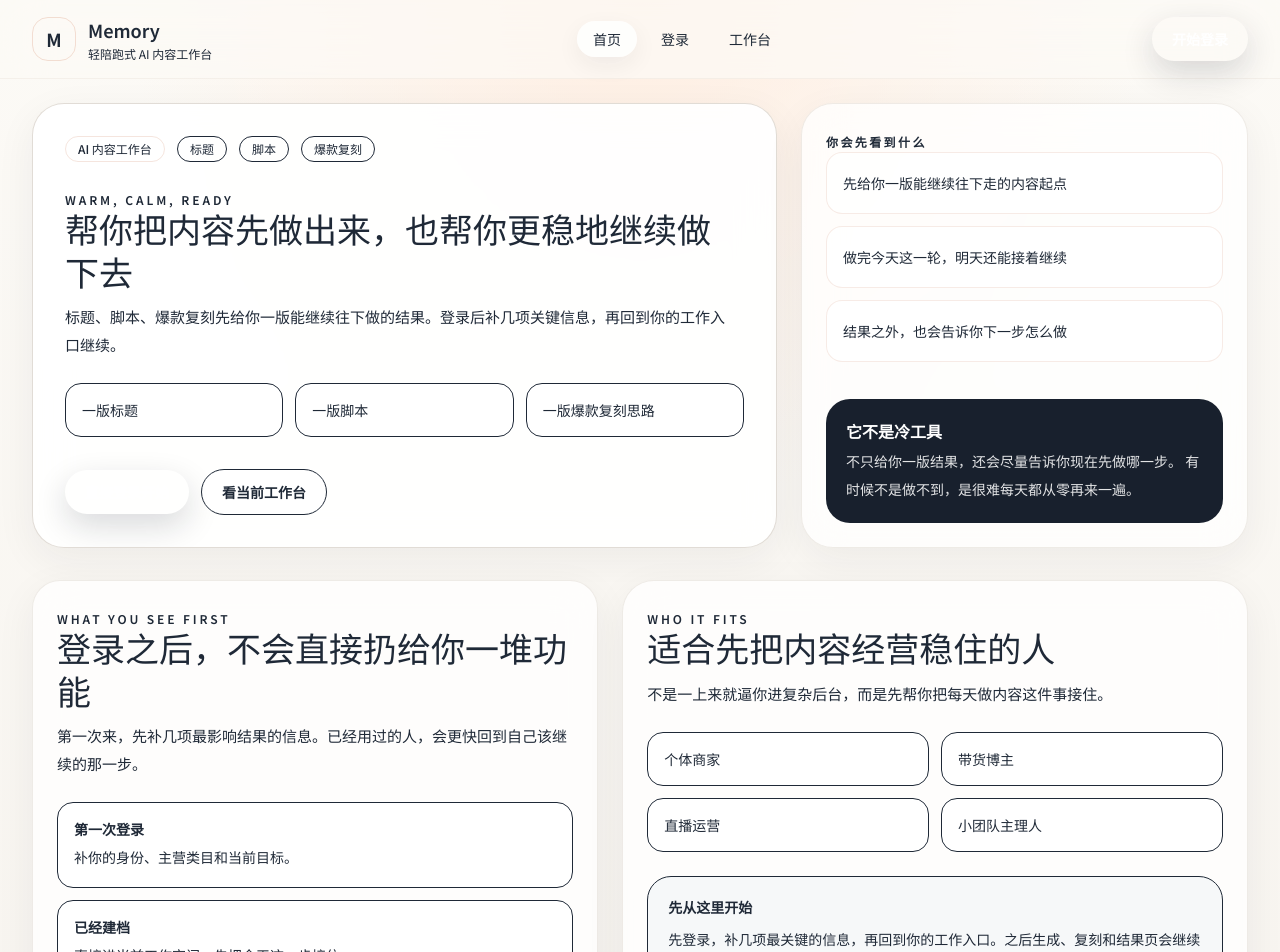
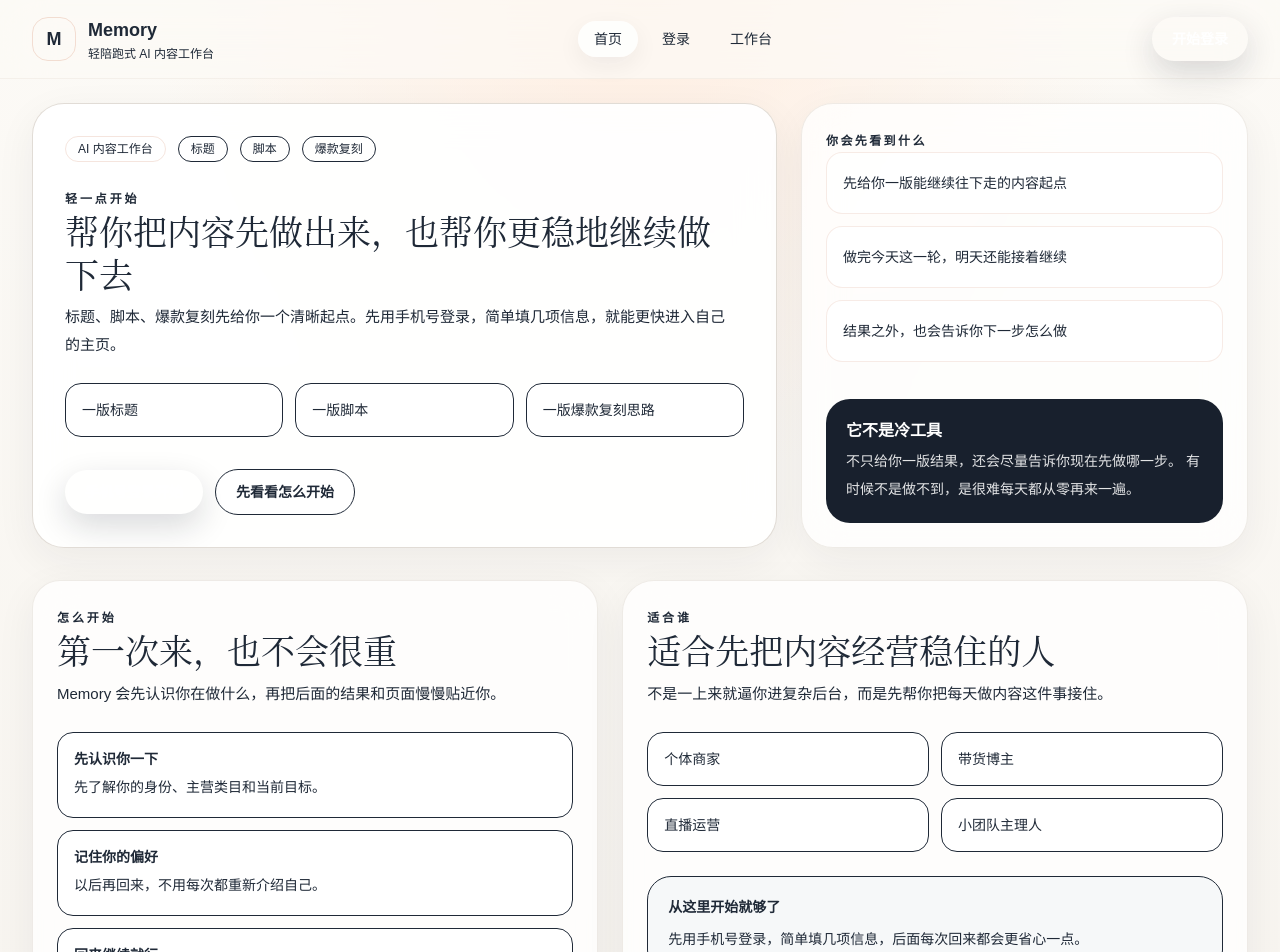
Before and after one commit to zyycjjj/my_lovers_zone_fe, a Next.js app: page / in a window 1280 px wide. Shown: the top 952 px of the page. Built offline with nearby package versions, Linux system fonts and the light colour scheme.

Commit message:
收口第一阶段前端页面文案与体验

```diff
--- a/app/components/site-header.tsx
+++ b/app/components/site-header.tsx
@@ -59,7 +59,7 @@
           {session?.sessionToken ? (
             <>
               <span className="hidden text-xs text-[--text-soft] sm:inline">
-                已连接第一阶段会话
+                已登录
               </span>
               <button
                 className="rounded-full border border-[--border-soft] px-4 py-2 text-sm font-medium text-[--text-soft] hover:bg-white/70"
--- a/app/globals.css
+++ b/app/globals.css
@@ -20,8 +20,8 @@
 @theme inline {
   --color-background: var(--background);
   --color-foreground: var(--text-strong);
-  --font-sans: var(--font-noto-sans-sc);
-  --font-heading: var(--font-noto-serif-sc);
+  --font-sans: "PingFang SC", "Hiragino Sans GB", "Source Han Sans SC", sans-serif;
+  --font-heading: "Songti SC", "Noto Serif CJK SC", "Source Han Serif SC", serif;
 }
 
 * {
@@ -37,9 +37,9 @@
   background: var(--background);
   color: var(--text-strong);
   font-family:
-    var(--font-noto-sans-sc),
     "PingFang SC",
     "Hiragino Sans GB",
+    "Source Han Sans SC",
     sans-serif;
 }
 
@@ -79,9 +79,9 @@
 
   .heading-serif {
     font-family:
-      var(--font-noto-serif-sc),
       "Songti SC",
-      "Noto Serif SC",
+      "Noto Serif CJK SC",
+      "Source Han Serif SC",
       serif;
   }
 
--- a/app/layout.tsx
+++ b/app/layout.tsx
@@ -1,24 +1,10 @@
 import type { Metadata } from "next";
-import { Noto_Sans_SC, Noto_Serif_SC } from "next/font/google";
 import "./globals.css";
 import { SiteHeader } from "./components/site-header";
 
-const notoSans = Noto_Sans_SC({
-  variable: "--font-noto-sans-sc",
-  subsets: ["latin"],
-  weight: ["400", "500", "600", "700"],
-});
-
-const notoSerif = Noto_Serif_SC({
-  variable: "--font-noto-serif-sc",
-  subsets: ["latin"],
-  weight: ["500", "600", "700"],
-});
-
 export const metadata: Metadata = {
   title: "Memory | 轻陪跑式 AI 内容工作台",
-  description:
-    "先把账号、建档和工作入口接稳，再用更轻一点的方式帮你持续把内容做下去。",
+  description: "先把内容做出来，也帮你更稳地继续做下去。",
 };
 
 export default function RootLayout({
@@ -28,7 +14,7 @@
 }>) {
   return (
     <html lang="zh-CN">
-      <body className={`${notoSans.variable} ${notoSerif.variable}`}>
+      <body>
         <div className="min-h-screen bg-[radial-gradient(circle_at_top,_rgba(255,237,224,0.9),_transparent_38%),linear-gradient(180deg,_#fcfaf6_0%,_#f7f4ef_100%)] text-[--text-strong]">
           <SiteHeader />
           <main className="mx-auto w-full max-w-7xl px-4 pb-16 pt-6 sm:px-6 lg:px-8">
--- a/app/login/page.tsx
+++ b/app/login/page.tsx
@@ -1,6 +1,6 @@
 "use client";
 
-import { useEffect, useMemo, useState } from "react";
+import { Suspense, useEffect, useMemo, useState } from "react";
 import { useRouter, useSearchParams } from "next/navigation";
 import { apiRequest, ApiClientError } from "../lib/api";
 import { getNumberAuthEnvironment, getSpToken } from "../lib/number-auth";
@@ -41,7 +41,7 @@
   return "/workspace";
 }
 
-export default function LoginPage() {
+function LoginPageContent() {
   const router = useRouter();
   const searchParams = useSearchParams();
   const session = useAuthSession();
@@ -148,20 +148,20 @@
       <Card className="rounded-[32px]">
         <div className="space-y-6">
           <div className="flex flex-wrap items-center gap-3">
-            <SoftBadge tone="brand">正式登录路径</SoftBadge>
-            {intent === "trial" ? <SoftBadge tone="sage">从首页入口过来</SoftBadge> : null}
+            <SoftBadge tone="brand">手机号快捷登录</SoftBadge>
+            {intent === "trial" ? <SoftBadge tone="sage">从首页继续</SoftBadge> : null}
           </div>
 
           <SectionHeading
             eyebrow="手机号登录"
             title="手机号快捷登录"
-            description="当前以手机号快捷登录为主。登录成功后会自动创建账号，并把你送到该去的下一步。"
+            description="第一次来，先简单认识你一下。以后再回来，会更快回到自己的主页。"
           />
 
           <div className="space-y-3 rounded-3xl border border-[--border-soft] bg-white/80 p-5">
-            <div className="text-sm font-semibold text-[--text-strong]">快捷登录说明</div>
+            <div className="text-sm font-semibold text-[--text-strong]">登录前提醒</div>
             <p className="text-sm leading-7 text-[--text-soft]">
-              推荐在手机浏览器里使用。当前网络不适合快捷认证时，可以稍后再试。
+              推荐在手机浏览器里使用。当前网络不适合快捷认证时，可以换个时间再试。
             </p>
             <div className="rounded-2xl bg-[--slate-soft] px-4 py-4 text-sm leading-7 text-[--text-soft]">
               {networkHint || "正在检查当前环境…"}
@@ -191,32 +191,32 @@
         <Card className="rounded-[32px] bg-[linear-gradient(180deg,_rgba(255,255,255,0.86)_0%,_rgba(255,245,238,0.86)_100%)]">
           <div className="space-y-4">
             <h2 className="heading-serif text-[28px] leading-tight text-[--text-strong]">
-              登录后会自动接上的事
+              第一次登录之后
             </h2>
 
             <div className="grid gap-3">
               <div className="rounded-2xl border border-[--border-soft] bg-white/80 px-4 py-4">
                 <div className="text-sm font-semibold text-[--text-strong]">
-                  自动建账号
+                  先认识你在做什么
                 </div>
                 <div className="mt-1 text-sm leading-7 text-[--text-soft]">
-                  第一次用这个手机号登录，会自动创建正式账号。
+                  会先了解你的身份、主营类目和当前目标。
                 </div>
               </div>
               <div className="rounded-2xl border border-[--border-soft] bg-white/80 px-4 py-4">
                 <div className="text-sm font-semibold text-[--text-strong]">
-                  自动建个人空间
+                  以后回来更轻松
                 </div>
                 <div className="mt-1 text-sm leading-7 text-[--text-soft]">
-                  这版先把个人空间和 owner 成员关系接好。
+                  不用每次重新说一遍自己在做什么。
                 </div>
               </div>
               <div className="rounded-2xl border border-[--border-soft] bg-white/80 px-4 py-4">
                 <div className="text-sm font-semibold text-[--text-strong]">
-                  自动分流
+                  先回到自己的主页
                 </div>
                 <div className="mt-1 text-sm leading-7 text-[--text-soft]">
-                  没建档就去补 3 项，建完档就直接回到当前工作入口。
+                  把资料收好之后，后面用起来会顺很多。
                 </div>
               </div>
             </div>
@@ -230,13 +230,13 @@
             </div>
             <div className="grid gap-3">
               <div className="rounded-2xl border border-[--border-soft] bg-white/80 px-4 py-4 text-sm text-[--text-soft]">
-                当前会话
+                你的手机号
               </div>
               <div className="rounded-2xl border border-[--border-soft] bg-white/80 px-4 py-4 text-sm text-[--text-soft]">
-                当前工作空间
+                你的资料
               </div>
               <div className="rounded-2xl border border-[--border-soft] bg-white/80 px-4 py-4 text-sm text-[--text-soft]">
-                你已经补过的建档信息
+                你的主页入口
               </div>
             </div>
             <div className="flex flex-wrap gap-3">
@@ -250,3 +250,17 @@
     </div>
   );
 }
+
+export default function LoginPage() {
+  return (
+    <Suspense
+      fallback={
+        <Card className="mx-auto max-w-3xl rounded-[32px] p-8">
+          <p className="text-sm text-[--text-soft]">正在准备登录入口…</p>
+        </Card>
+      }
+    >
+      <LoginPageContent />
+    </Suspense>
+  );
+}
--- a/app/page.tsx
+++ b/app/page.tsx
@@ -22,9 +22,9 @@
             </div>
 
             <SectionHeading
-              eyebrow="Warm, Calm, Ready"
+              eyebrow="轻一点开始"
               title="帮你把内容先做出来，也帮你更稳地继续做下去"
-              description="标题、脚本、爆款复刻先给你一版能继续往下做的结果。登录后补几项关键信息，再回到你的工作入口继续。"
+              description="标题、脚本、爆款复刻先给你一个清晰起点。先用手机号登录，简单填几项信息，就能更快进入自己的主页。"
             />
 
             <div className="grid gap-3 sm:grid-cols-3">
@@ -39,9 +39,9 @@
             </div>
 
             <div className="flex flex-wrap items-center gap-3 pt-2">
-              <ButtonLink href="/login">直接登录开始</ButtonLink>
-              <ButtonLink href="/workspace" variant="secondary">
-                看当前工作台
+              <ButtonLink href="/login">手机号登录开始</ButtonLink>
+              <ButtonLink href="#how-it-starts" variant="secondary">
+                先看看怎么开始
               </ButtonLink>
             </div>
           </div>
@@ -76,37 +76,37 @@
         </Card>
       </section>
 
-      <section className="grid gap-6 lg:grid-cols-[0.95fr_1.05fr]">
+      <section className="grid gap-6 lg:grid-cols-[0.95fr_1.05fr]" id="how-it-starts">
         <Card>
           <SectionHeading
-            eyebrow="What You See First"
-            title="登录之后，不会直接扔给你一堆功能"
-            description="第一次来，先补几项最影响结果的信息。已经用过的人，会更快回到自己该继续的那一步。"
+            eyebrow="怎么开始"
+            title="第一次来，也不会很重"
+            description="Memory 会先认识你在做什么，再把后面的结果和页面慢慢贴近你。"
           />
 
           <div className="mt-6 space-y-3">
             <div className="rounded-2xl border border-[--border-soft] bg-white/80 px-4 py-4">
               <div className="text-sm font-semibold text-[--text-strong]">
-                第一次登录
+                先认识你一下
               </div>
               <div className="mt-1 text-sm leading-7 text-[--text-soft]">
-                补你的身份、主营类目和当前目标。
+                先了解你的身份、主营类目和当前目标。
               </div>
             </div>
             <div className="rounded-2xl border border-[--border-soft] bg-white/80 px-4 py-4">
               <div className="text-sm font-semibold text-[--text-strong]">
-                已经建档
+                记住你的偏好
               </div>
               <div className="mt-1 text-sm leading-7 text-[--text-soft]">
-                直接进当前工作空间，先把今天这一步接住。
+                以后再回来，不用每次都重新介绍自己。
               </div>
             </div>
             <div className="rounded-2xl border border-[--border-soft] bg-white/80 px-4 py-4">
               <div className="text-sm font-semibold text-[--text-strong]">
-                多空间场景
+                回来继续就行
               </div>
               <div className="mt-1 text-sm leading-7 text-[--text-soft]">
-                不用重新找入口，直接接着当前这一步继续。
+                今天没做完，明天回来还能顺着往下走。
               </div>
             </div>
           </div>
@@ -114,7 +114,7 @@
 
         <Card className="rounded-[32px]">
           <SectionHeading
-            eyebrow="Who It Fits"
+            eyebrow="适合谁"
             title="适合先把内容经营稳住的人"
             description="不是一上来就逼你进复杂后台，而是先帮你把每天做内容这件事接住。"
           />
@@ -132,10 +132,10 @@
 
           <div className="mt-6 rounded-3xl border border-[--border-soft] bg-[rgba(244,246,248,0.78)] px-5 py-5">
             <div className="text-sm font-semibold text-[--text-strong]">
-              先从这里开始
+              从这里开始就够了
             </div>
             <div className="mt-2 text-sm leading-7 text-[--text-soft]">
-              先登录，补几项最关键的信息，再回到你的工作入口。之后生成、复刻和结果页会继续接在这条主链路上。
+              先用手机号登录，简单填几项信息，后面每次回来都会更省心一点。
             </div>
           </div>
         </Card>
--- a/app/workspace/page.tsx
+++ b/app/workspace/page.tsx
@@ -35,13 +35,22 @@
   items: WorkspaceSummary[];
 };
 
+function getWorkspaceTypeLabel(type?: string) {
+  return type === "team" ? "团队空间" : "个人空间";
+}
+
+function getWorkspaceRoleLabel(role?: string) {
+  if (role === "admin") return "管理员";
+  if (role === "editor") return "编辑成员";
+  return "主理人";
+}
+
 export default function WorkspacePage() {
   const router = useRouter();
   const session = useAuthSession();
   const [loading, setLoading] = useState(true);
   const [error, setError] = useState("");
   const [me, setMe] = useState<AuthMe | null>(null);
-  const [routing, setRouting] = useState<RoutingResult | null>(null);
   const [workspaces, setWorkspaces] = useState<WorkspaceSummary[]>([]);
 
   useEffect(() => {
@@ -60,7 +69,6 @@
       .then(([nextMe, nextRouting, list]) => {
         if (!active) return;
         setMe(nextMe);
-        setRouting(nextRouting);
         setWorkspaces(list.items || []);
 
         if (nextRouting.routeType === "onboarding") {
@@ -110,48 +118,50 @@
         <Card className="rounded-[32px] bg-[linear-gradient(180deg,_rgba(255,255,255,0.9)_0%,_rgba(255,245,238,0.86)_100%)]">
           <div className="space-y-5">
             <div className="flex flex-wrap items-center gap-3">
-              <SoftBadge tone="brand">当前工作台</SoftBadge>
+              <SoftBadge tone="brand">我的主页</SoftBadge>
               {me?.onboardingCompleted ? <SoftBadge tone="sage">已完成建档</SoftBadge> : null}
             </div>
 
             <SectionHeading
-              eyebrow="Workspace"
+              eyebrow="欢迎回来"
               title={`欢迎回来，${displayName}`}
-              description="这一版先把会话、当前空间和建档信息接稳。接下来你就能从这里继续接内容主流程。"
+              description="你的基础信息已经记住了。今天回来，可以先从这里把资料理顺，再继续往下做。"
             />
 
             <div className="grid gap-3 sm:grid-cols-2">
               <div className="rounded-2xl border border-[--border-soft] bg-white/80 px-4 py-4">
                 <div className="text-xs uppercase tracking-[0.2em] text-[--text-muted]">
-                  当前空间
+                  我的空间
                 </div>
                 <div className="mt-2 text-base font-semibold text-[--text-strong]">
-                  {me?.currentWorkspace?.name || "未识别工作空间"}
+                  {me?.currentWorkspace?.name || "还没有空间名称"}
                 </div>
                 <div className="mt-1 text-sm text-[--text-soft]">
-                  {me?.currentWorkspace?.role || "owner"} / {me?.currentWorkspace?.type || "personal"}
+                  {getWorkspaceRoleLabel(me?.currentWorkspace?.role)} / {getWorkspaceTypeLabel(me?.currentWorkspace?.type)}
                 </div>
               </div>
               <div className="rounded-2xl border border-[--border-soft] bg-white/80 px-4 py-4">
                 <div className="text-xs uppercase tracking-[0.2em] text-[--text-muted]">
-                  当前状态
+                  资料状态
                 </div>
                 <div className="mt-2 text-base font-semibold text-[--text-strong]">
-                  {me?.account.status === "active" ? "账号正常" : me?.account.status}
+                  {me?.onboardingCompleted ? "已准备好" : "还差一点"}
                 </div>
                 <div className="mt-1 text-sm text-[--text-soft]">
-                  登录后分流：{routing?.reason || "已回到工作台"}
+                  {me?.onboardingCompleted ? "下次回来，会更快回到这里。" : "把资料补完整，后面会更贴近你。"}
                 </div>
               </div>
             </div>
 
             <div className="flex flex-wrap gap-3">
-              <Button disabled type="button">
-                生成入口即将接上
-              </Button>
               <ButtonLink href="/onboarding" variant="secondary">
-                修改建档信息
+                修改资料
               </ButtonLink>
+              {workspaces.length > 1 ? (
+                <ButtonLink href="/workspace/select" variant="ghost">
+                  切换空间
+                </ButtonLink>
+              ) : null}
             </div>
           </div>
         </Card>
@@ -162,12 +172,12 @@
               今天建议
             </div>
             <div className="rounded-2xl border border-[--border-soft] bg-[--slate-soft] px-4 py-4 text-sm leading-7 text-[--text-soft]">
-              先把今天要做的这一条接住。等生成页接上之后，从这里直接开始会更顺。
+              先看一眼资料是不是还准确。主营类目和当前目标越清楚，后面给你的内容就越贴近。
             </div>
 
             <div className="grid gap-3">
               <div className="rounded-2xl border border-[--border-soft] bg-white/80 px-4 py-4 text-sm text-[--text-soft]">
-                账号：{me?.account.phone || "已登录"}
+                登录手机号：{me?.account.phone || "已登录"}
               </div>
               <div className="rounded-2xl border border-[--border-soft] bg-white/80 px-4 py-4 text-sm text-[--text-soft]">
                 空间数：{workspaces.length}
--- a/package.json
+++ b/package.json
@@ -4,7 +4,7 @@
   "private": true,
   "scripts": {
     "dev": "next dev",
-    "build": "next build",
+    "build": "next build --webpack",
     "start": "next start",
     "lint": "eslint"
   },
```
Also changed, not shown: app/workspace/select/page.tsx (+14 -5 lines).
